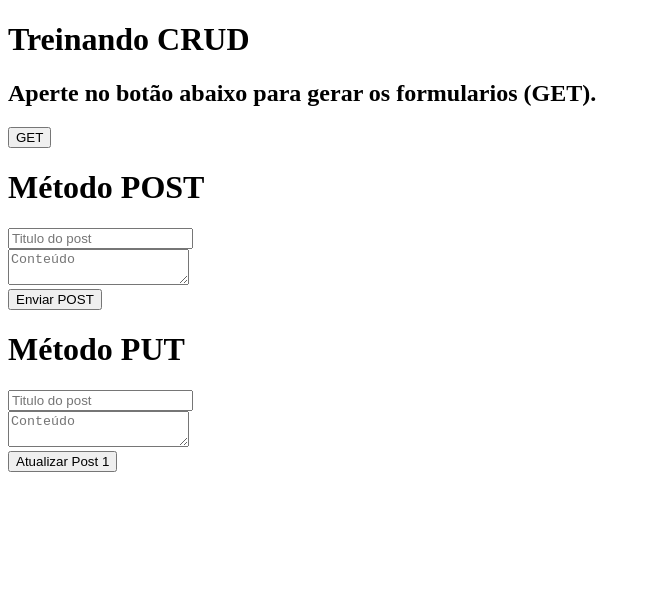
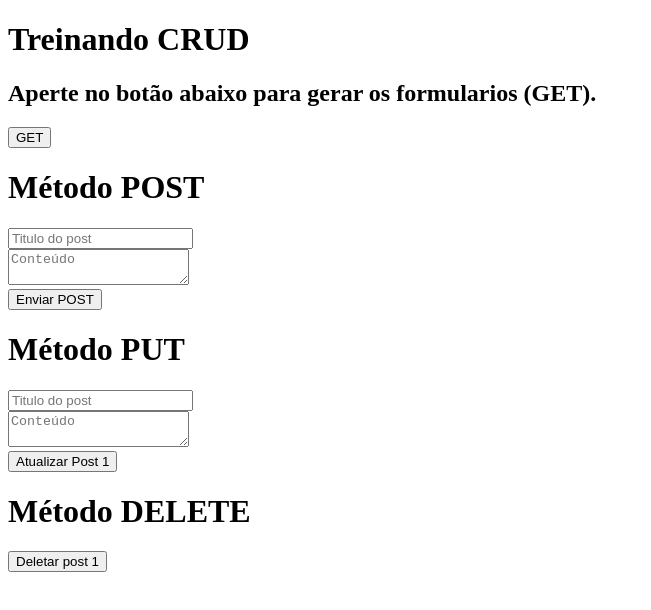
Before and after one commit to mikebenedito/Desafios-de-REST-API, a plain HTML site: page Dominando os Métodos HTTP/index.html in a window 1280 px wide. Shown: the whole page, without its empty margins (0-651 px from the left). Drawn offline with Linux system fonts and the light colour scheme; no server answers.

Commit message:
Update index.html

```diff
--- a/Dominando os Métodos HTTP/index.html
+++ b/Dominando os Métodos HTTP/index.html
@@ -23,7 +23,9 @@
     <textarea id="conteudo2" placeholder="Conteúdo"></textarea><br>
     <button id="btnPUT">Atualizar Post 1</button>
 
-
+    <h1>Método DELETE</h1>
+    <div id="delete-container"></div>
+    <button id="btnDELETE">Deletar post 1</button>
 
 
     <script src="script.js"></script>
```
